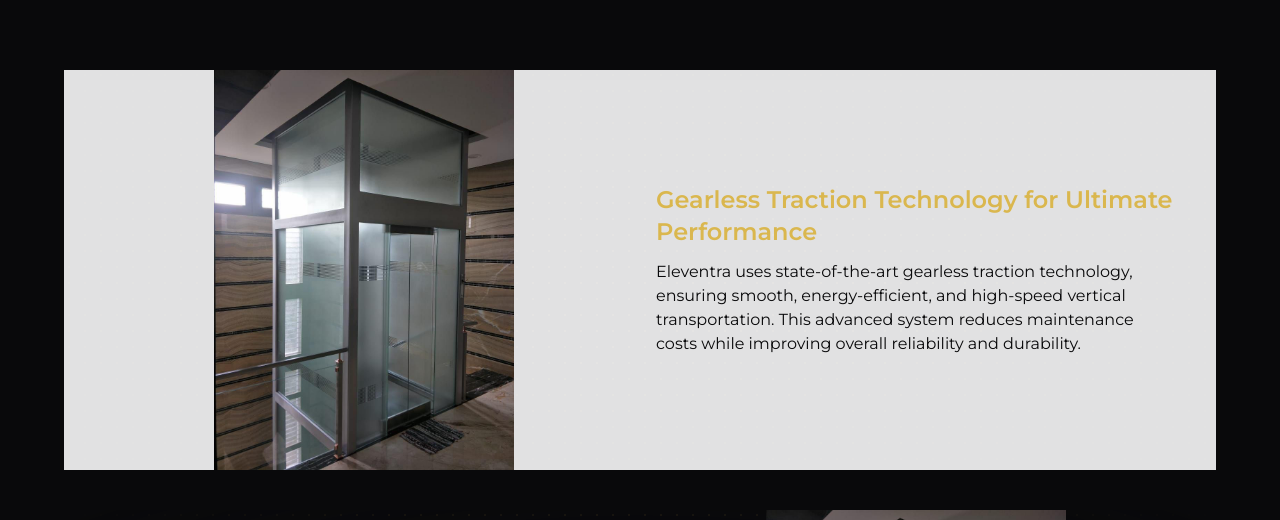
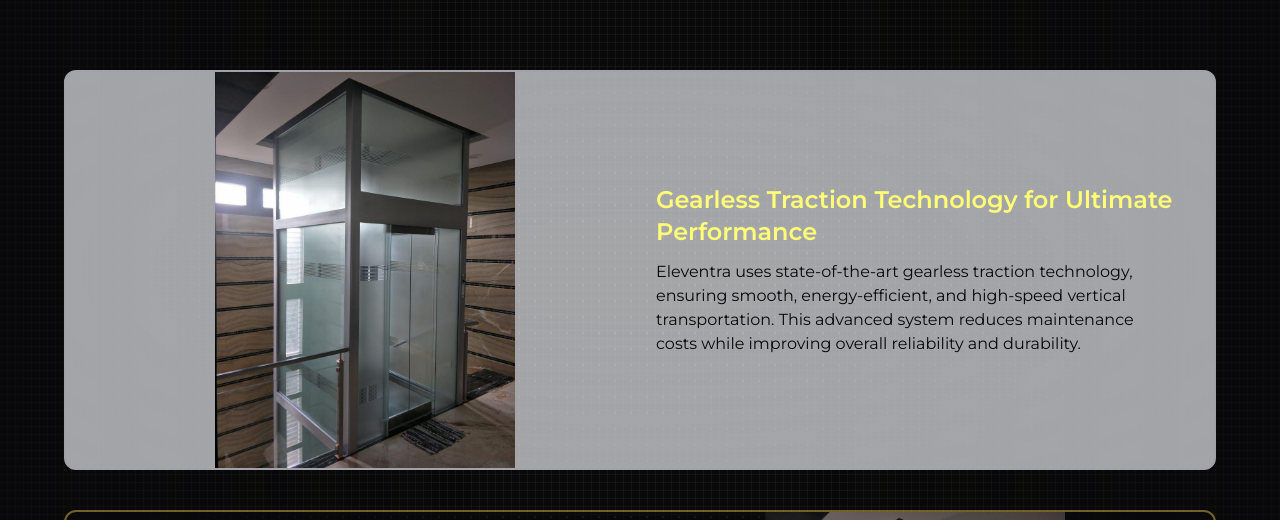
Before and after one commit to Raven412s/rewamped-tec, a Next.js app: page /products/Eleventra in a window 1280 px wide. Shown: the part 1886-2406 px from the top of the page. Built offline with nearby package versions, Linux system fonts and the light colour scheme.

Commit message:
Added Analytics

```diff
--- a/app/(root)/products/[productName]/_components/productDetail.tsx
+++ b/app/(root)/products/[productName]/_components/productDetail.tsx
@@ -4,10 +4,11 @@
 import Image from "next/image";
 import dynamic from "next/dynamic";
 import { BigDotsBg } from "@/components/Assets/BigDotsBg";
+import { SmallGridBg } from "@/components/Assets/SmallGridBg";
 const Slider = dynamic(() => import("react-slick"), { ssr: false });
 
 const Skeleton = () => (
-  <div className="w-full h-full min-h-[6rem] rounded-md bg-gradient-to-br from-neutral-200 dark:from-neutral-900 dark:to-neutral-800 to-neutral-100"></div>
+  <div className="w-full h-full min-h-[6rem]  bg-gradient-to-br from-neutral-200 dark:from-neutral-900 dark:to-neutral-800 to-neutral-100"></div>
 );
 
 const ProductDetails: React.FC<ProductDetailsProps> = ({
@@ -24,7 +25,8 @@
   }) => {
     return (
       <>
-        <div className="relative w-full h-[500px] flex items-center justify-center text-white mt-20">
+    <SmallGridBg>
+    <div className="relative w-full h-[500px] flex items-center justify-center text-white mt-20">
           {heroImage ? (
             <img
               src={heroImage}
@@ -58,7 +60,6 @@
             </div>
           </div>
         </Bounded>
-
         <Bounded>
           <div className="space-y-6">
             <h2 className="font-display font-black text-3xl sm:text-4xl md:text-5xl lg:text-6xl xl:text-7xl capitalize py-2 text-center bg-clip-text text-transparent bg-gradient-to-b from-gold via-gold to-neutral-900 brightness-150 pb-10">
@@ -84,7 +85,6 @@
             </div>
           </div>
         </Bounded>
-
         <h2 className="text-4xl font-bold text-center py-4 text-gold brightness-150">
           Next-Gen Elevators for Ultimate Performance
         </h2>
@@ -95,9 +95,9 @@
               key={index}
               className={`flex flex-col ${
                 index % 2 === 0
-                  ? "md:flex-row bg-foreground/90 text-background "
-                  : "md:flex-row-reverse"
-              } items-center gap-8 lg:max-h-[50vh] xl:max-h-[50vh] overflow-hidden px-10 py-10 relative my-10`}
+                  ? "md:flex-row bg-gray-200/70 text-background border-muted-foreground "
+                  : "md:flex-row-reverse border-gold/50"
+              } items-center gap-8 lg:max-h-[50vh] xl:max-h-[50vh] overflow-hidden px-10 py-10 relative my-10 rounded-xl border-2`}
             >
               <div className="w-full md:w-1/2 md:block hidden">
                 {section.image ? (
@@ -113,7 +113,7 @@
               <div className="w-full md:w-1/2 space-y-3 text-center md:text-left">
                 <h3 className={`text-2xl font-semibold text-gold  ${
                 index % 2 === 0
-                  ? "brightness-100"
+                  ? "brightness-150"
                   : "brightness-150"
               }`}>{section.subHeading}</h3>
                 <div className="w-full md:w-1/2 md:hidden block">
@@ -133,6 +133,7 @@
             </div>
           ))}
         </Bounded>
+    </SmallGridBg>
       </>
     );
   };
--- a/app/layout.tsx
+++ b/app/layout.tsx
@@ -3,7 +3,7 @@
 import { cn } from "@/lib/utils";
 import NavFooterWrapper from "@/components/HOC/NavFooterWrapper";
 import { Montserrat, Red_Hat_Display } from 'next/font/google'
-
+import { Analytics } from "@vercel/analytics/react"
 
 const montserrat = Montserrat({
   subsets: ['latin'],
@@ -35,6 +35,7 @@
         <NavFooterWrapper>
             {children}
         </NavFooterWrapper>
+        <Analytics/>
       </body>
     </html>
   );
--- a/components/Assets/BigDotsBg.tsx
+++ b/components/Assets/BigDotsBg.tsx
@@ -2,7 +2,7 @@
 
 export const BigDotsBg = () => {
   return (
-<div className="h-full w-full top-0 left-0 dark:-z-30  dark:bg-dot-gold/[0.4] bg-dot-zinc-950/[0.4] absolute flex items-center justify-center">
+<div className="h-full w-full top-0 left-0 -z-30 dark:bg-dot-gold/[0.4] bg-dot-gold/[0.4] absolute flex items-center justify-center">
       {/* Radial gradient for the container to give a faded look */}
       <div className="absolute pointer-events-none dark:bg-background bg-background inset-0 flex items-center justify-center   [mask-image:radial-gradient(ellipse_at_center,transparent_20%,black)]" />
 </div>
--- /dev/null
+++ b/components/Assets/SmallGridBg.tsx
@@ -0,0 +1,11 @@
+import React, { PropsWithChildren } from "react";
+
+export function SmallGridBg({children}:PropsWithChildren) {
+  return (
+<div className=" w-full dark:bg-background bg-background  dark:bg-grid-small-gold/[0.4] bg-grid-small-gold/[0.2] relative -z-40">
+      {/* Radial gradient for the container to give a faded look */}
+      <div className="absolute pointer-events-none inset-0 flex items-center justify-center dark:bg-background bg-background [mask-image:radial-gradient(ellipse_at_center,transparent_20%,black)]"></div>
+      {children}
+    </div>
+  );
+}
--- a/components/Global/Footer.tsx
+++ b/components/Global/Footer.tsx
@@ -99,8 +99,8 @@
                 <Link href={"/gallery"} >
                 <span className="flex gap-2 flex-row items-center justify-center
                  sm:justify-start"><FaCamera /> Gallery</span></Link>
-                <span className="flex gap-2 flex-row items-center justify-center
-                 sm:justify-start"><RiTeamFill />Our Team</span>
+                {/* <span className="flex gap-2 flex-row items-center justify-center
+                 sm:justify-start"><RiTeamFill />Our Team</span> */}
               </div>
 
               {/* Socials */}
--- a/package.json
+++ b/package.json
@@ -42,6 +42,7 @@
         "@tsparticles/engine": "^3.8.1",
         "@tsparticles/react": "^3.0.0",
         "@tsparticles/slim": "^3.8.1",
+        "@vercel/analytics": "^1.5.0",
         "axios": "^1.7.9",
         "class-variance-authority": "^0.7.1",
         "clsx": "^2.1.1",
```
Also changed, not shown: 1 other file (tests, documents, lock files or other folders).
